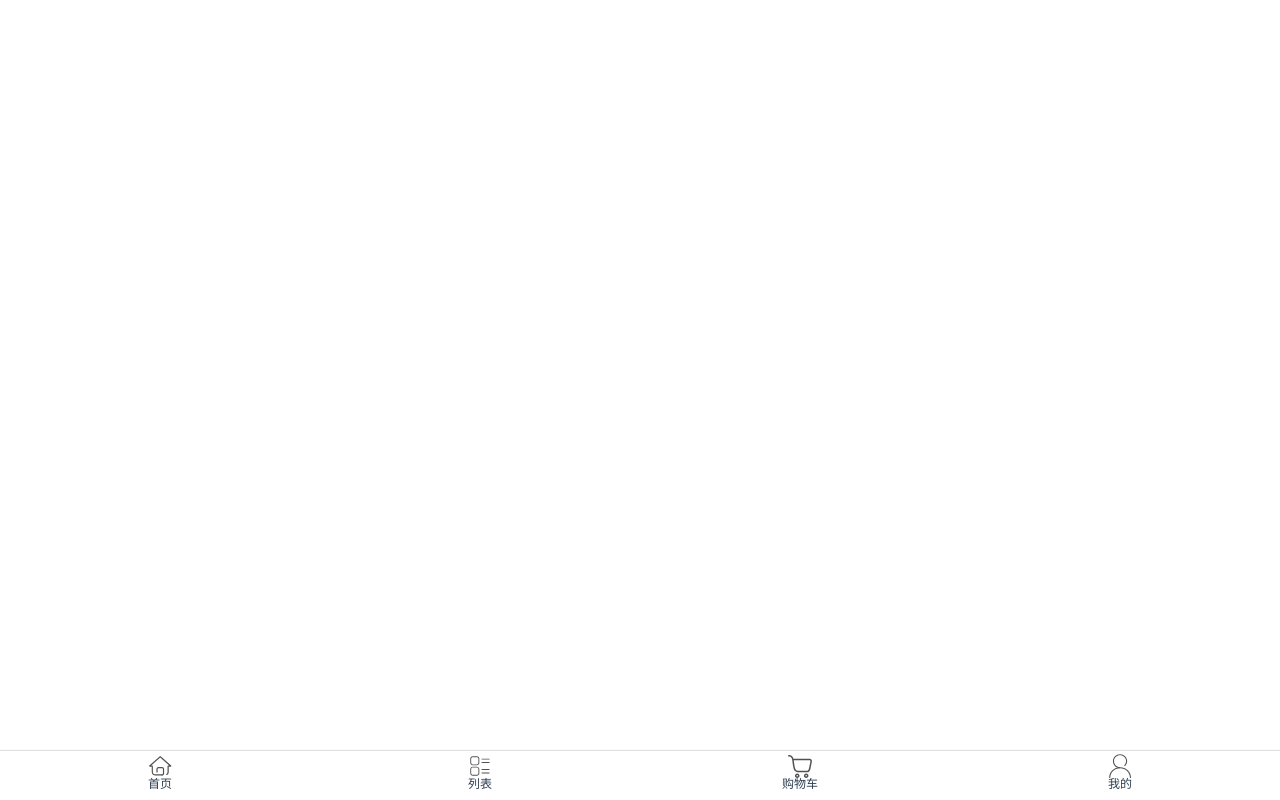
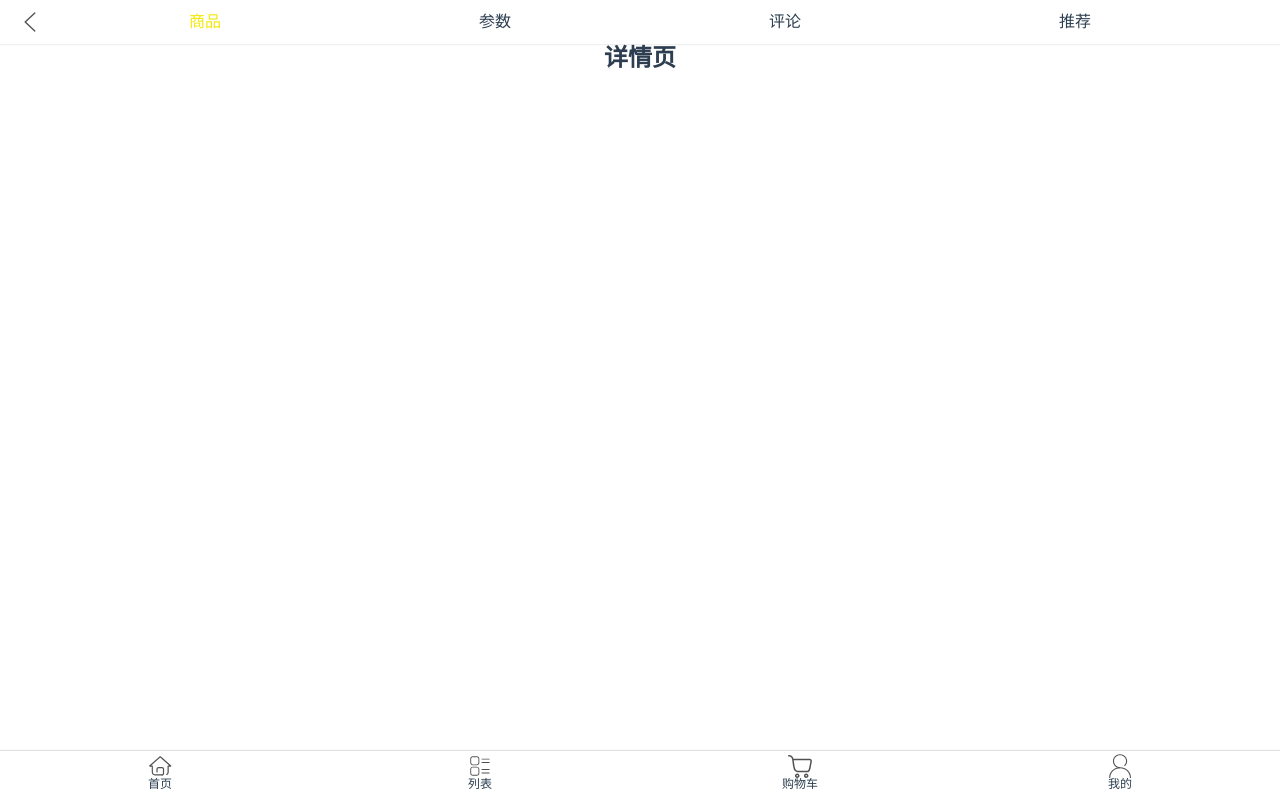
Before and after one commit to inin-inin/inin-mall, a Vue app: page /detail/1 in a window 1280 px wide. Built offline with nearby package versions, Linux system fonts and the light colour scheme.

Commit message:
2020-0909.05

```diff
--- a/src/components/common/scroll/Scroll.vue
+++ b/src/components/common/scroll/Scroll.vue
@@ -68,6 +68,9 @@
     },
     finishPullUp(){
       this.bs.finishPullUp()
+    },
+    getScrollY(){
+      return this.bs ? this.bs.y : 0
     }
   }
 }
--- a/src/components/content/goods/GoodsListItem.vue
+++ b/src/components/content/goods/GoodsListItem.vue
@@ -36,7 +36,7 @@
       this.$bus.$emit('itemImageLoad')
     },
     itemClick(){
-      this.$router.push('detail')
+      this.$router.push('detail/' + this.goodsItem.iid)
     }
   }
 }
--- a/src/router/index.js
+++ b/src/router/index.js
@@ -36,7 +36,7 @@
         name: 'Profile',
         component: Profile
     }, {
-        path: '/detail',
+        path: '/detail/:iid',
         name: 'Detail',
         component: Detail
     }
--- a/src/views/detail/Detail.vue
+++ b/src/views/detail/Detail.vue
@@ -1,19 +1,25 @@
 <template>
-  <div>
+  <div id="detail">
+    <detail-nav-bar></detail-nav-bar>
      <h2>详情页</h2>
   </div>
 </template>
 
 <script>
+import DetailNavBar from './childComps/DetailNavBar'
+
 export default {
   name: 'Detail',
   data () {
     return {
-
+      iid: null
     };
   },
   components: {
-
+    DetailNavBar
+  },
+  created() {
+    // console.log(this.$route.params);
   },
   mounted () {
 
--- /dev/null
+++ b/src/views/detail/childComps/DetailNavBar.vue
@@ -0,0 +1,59 @@
+<template>
+  <nav-bar>
+    <div slot="left" class="back" @click="backClick">
+      <img src="~assets/img/common/back.svg">
+    </div>
+    <div slot="center" class="title">
+      <div v-for="(item, index) in titles" :key="index"
+      class="title-item" :class="{active: index === currentIndex}"
+      @click="titleClick(index)">
+        {{item}}
+      </div>
+    </div>
+  </nav-bar>
+</template>
+
+<script>
+import NavBar from 'components/common/navbar/NavBar'
+export default {
+  name: 'DetailNavBar',
+  data () {
+    return {
+      titles: ['商品','参数','评论','推荐'],
+      currentIndex: 0
+    };
+  },
+  components: {
+    NavBar
+  },
+  mounted () {
+
+  },
+  methods: {
+    backClick(){
+      this.$router.back()
+    },
+    titleClick(index){
+      // console.log(index);
+      this.currentIndex = index
+    },
+  }
+}
+</script>
+
+<style scoped>
+  .back{
+    margin-top: 6px;
+  }
+  .title{
+    display: flex;
+
+  }
+  .title-item{
+    flex: 1;
+  }
+
+  .active{
+    color: var(--color-high-text);
+  }
+</style>
--- a/src/views/home/Home.vue
+++ b/src/views/home/Home.vue
@@ -57,7 +57,8 @@
       currentType:'pop',
       isShowBackTop: false,
       tabOffsetTop: 0,
-      isTabFixed: false
+      isTabFixed: false,
+      saveY: 0
     };
   },
   computed: {
@@ -87,10 +88,14 @@
 
   },
   activated() {
-    console.log('activated');
+    // console.log('activated');
+    this.$refs.scroll.scrollTo(0, this.saveY, 0)
+    // this.$refs.scroll.refresh()
   },
   deactivated() {
-    console.log('deactivated');
+    // console.log('deactivated');
+    this.saveY = this.$refs.scroll.getScrollY()
+    console.log(this.saveY);
   },
   mounted(){
     // 1.图片加载完的事件监听
@@ -104,9 +109,9 @@
     // 2.获取tabControl的offsetTop
     // console.log(this.$refs.tabControl.$el.offsetTop);
   },
-  // destroyed() {
-  //   console.log('home destroyed');
-  // },
+  destroyed() {
+    console.log('home destroyed');
+  },
 
   methods: {
     /**
```
